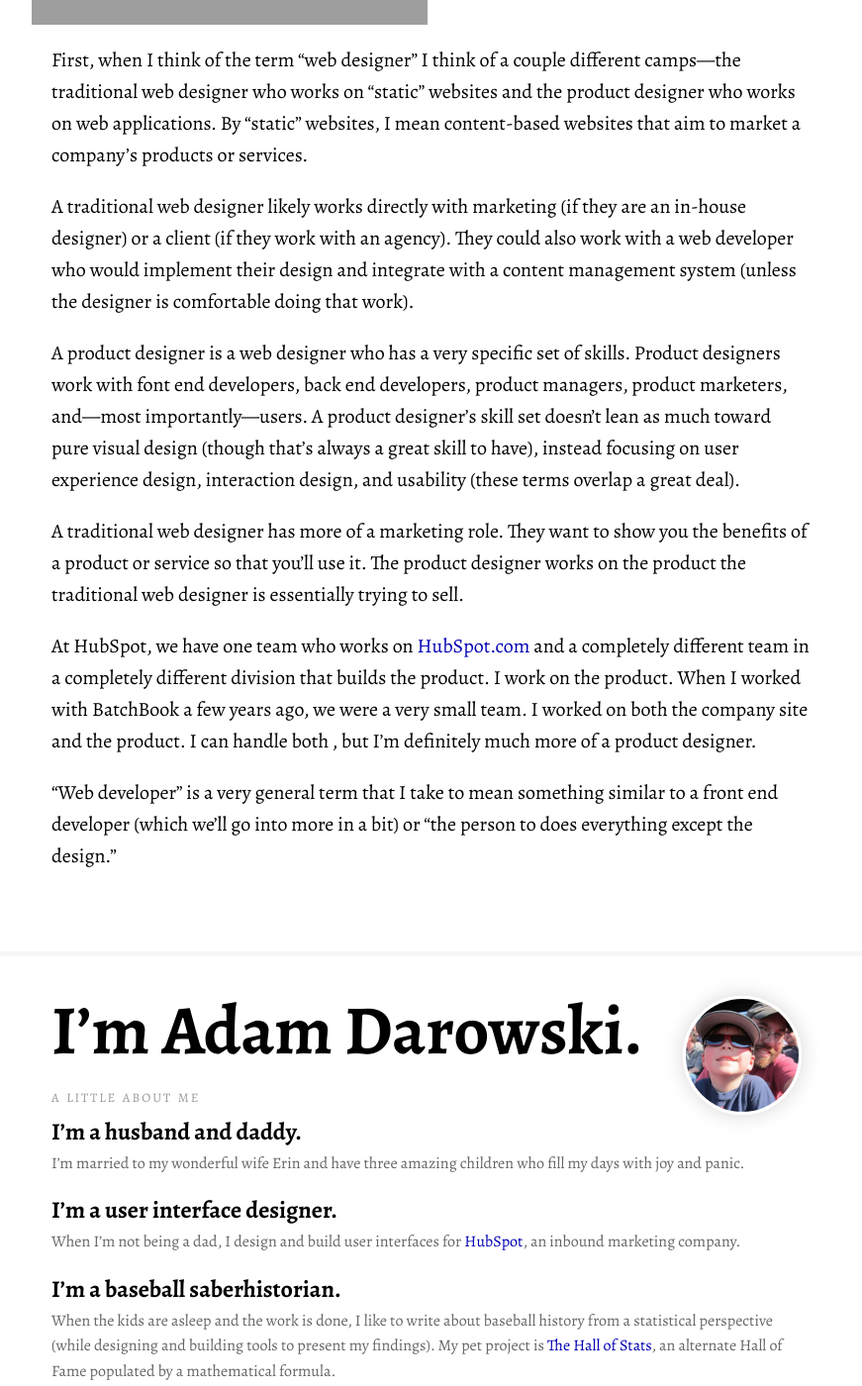
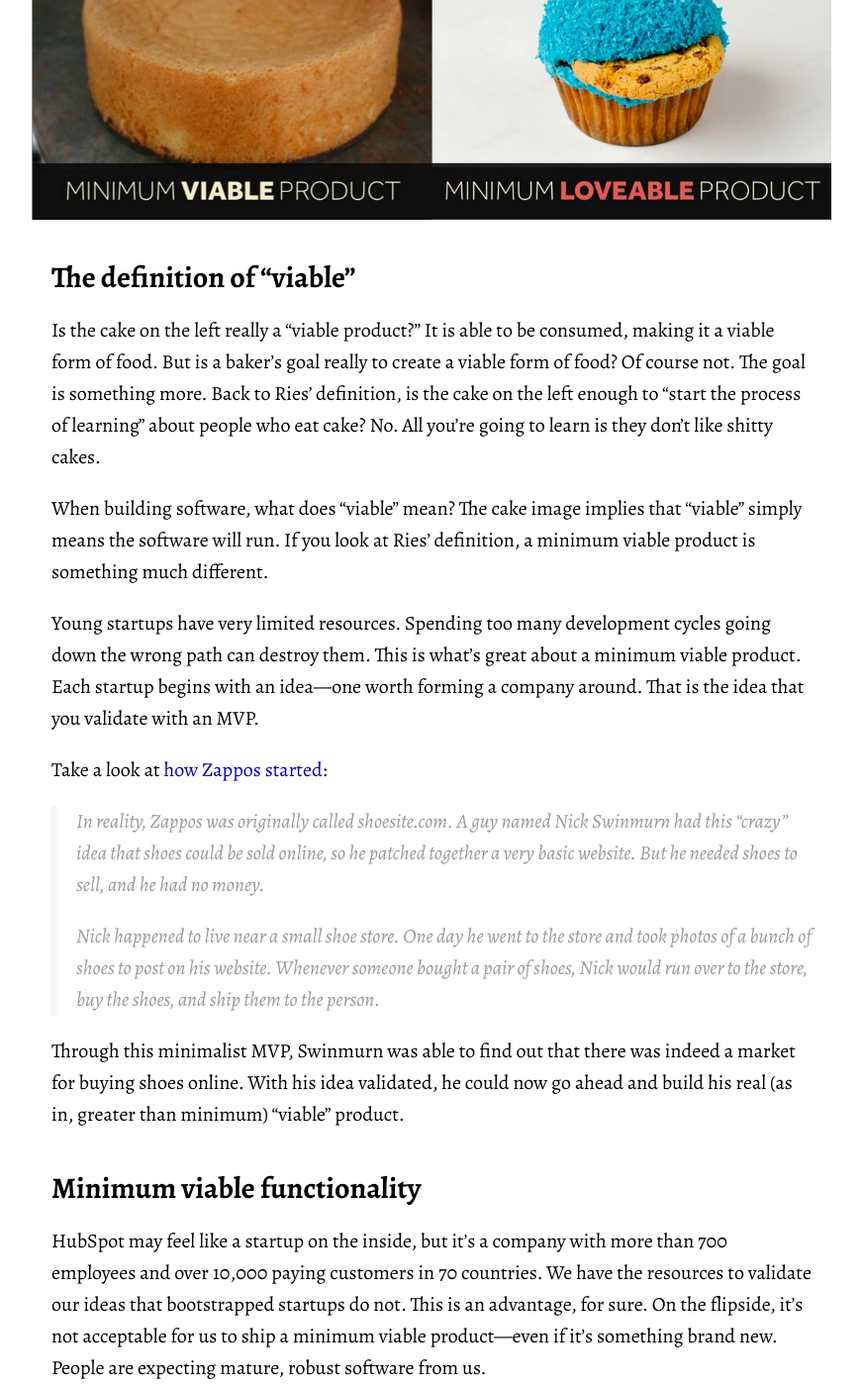
Before and after one commit to adarowski/adarowski.github.io, a Jekyll site: the page built from _posts/2014-09-24-welcome.markdown, in a window 1280 px wide and 1400 px high, scrolled down 544 px. Shown: the whole window at 99% size, without its empty margins (204-1075 px from the left). Built offline with Jekyll 4.4.1, drawn with Linux system fonts in a browser that asks for light colours; some of the changed text lies outside the part shown; grey boxes are pictures that could not be loaded.

Commit message:
Article draft.

```diff
--- a/_includes/about.html
+++ b/_includes/about.html
@@ -5,7 +5,7 @@
   <h3>I’m a husband and daddy.</h3>
   <p>I’m married to my wonderful wife Erin and have three amazing children who fill my days with joy and panic.</p>
   <h3>I’m a user interface designer.</h3>
-  <p>When I’m not being a dad, I design and build user interfaces for <a href="http://www.hubspot.com">HubSpot</a>, an inbound marketing company.<p>
+  <p>When I’m not being a dad, I design and build user interfaces for <a href="http://www.hubspot.com">HubSpot</a>. I work on <a href="http://www.hubspot.com/products/social-inbox">Social Inbox</a>, our social media monitoring and publishing app.<p>
   <h3>I’m a baseball saberhistorian.</h3>
   <p>When the kids are asleep and the work is done, I like to write about baseball history from a statistical perspective (while designing and building tools to present my findings). My pet project is <a href="http://hallofstats.com">The Hall of Stats</a>, an alternate Hall of Fame populated by a mathematical formula.</p>
   <p class="social">You can find me on <a class="twitter" href="http://twitter.com/adarowski">Twitter</a>, <a class="dribbble" href="http://dribbble.com/adarowski">Dribbble</a>, <a class="linkedin" href="http://www.linkedin.com/in/adamdarowski">LinkedIn</a>, <a class="lastfm" href="http://last.fm/user/adarowski">Last.fm</a>, <a class="spotify" href="http://open.spotify.com/user/123427584">Spotify</a>, and <a class="github" href="http://github.com/adarowski">GitHub</a>.</p>
--- a/_posts/2014-09-24-welcome.markdown
+++ b/_posts/2014-09-24-welcome.markdown
@@ -1,22 +1,52 @@
 ---
 layout:    article
-title:     "How would you define the role of a web designer vs a web developer?"
-date:      2014-09-24 13:36:29
-permalink: /welcome
+title:     “Viable” products
+date:      2014-09-29 08:00:00
+permalink: /viable-products
 ---
 
+In *The Lean Startup,* Eric Ries defines a "minimum viable product”:
+
+> A minimum viable product (MVP) helps entrepreneurs start the process of learning as quickly as possible. It is not necessarily the smallest product imaginable, though; it is simply the fastest way way to get through the Build-Feature-Learn feedback loop with the minimum amount of effort.
+
+The minimum viable product has gotten a bad reputation lately. I think it all started with this image from [a presentation by Spook Studio](http://www.slideshare.net/spookstudio/the-minimum-loveable-product-31984451):
+
 <div class="banner-image">
-  <img src="http://www.hallofstats.com/assets/photos/burlingame-bat.jpg" />
+  <img src="/assets/mvp-vs-mlp.jpg" />
 </div>
 
-First, when I think of the term "web designer" I think of a couple different camps—the traditional web designer who works on "static" websites and the product designer who works on web applications. By "static" websites, I mean content-based websites that aim to market a company's products or services.
+## The definition of “viable”
 
-A traditional web designer likely works directly with marketing (if they are an in-house designer) or a client (if they work with an agency). They could also work with a web developer who would implement their design and integrate with a content management system (unless the designer is comfortable doing that work).
+Is the cake on the left really a “viable product?” It is able to be consumed, making it a viable form of food. But is a baker’s goal really to create a viable form of food? Of course not. The goal is something more. Back to Ries’ definition, is the cake on the left enough to “start the process of learning” about people who eat cake? No. All you’re going to learn is they don’t like shitty cakes.
 
-A product designer is a web designer who has a very specific set of skills. Product designers work with font end developers, back end developers, product managers, product marketers, and—most importantly—users. A product designer's skill set doesn't lean as much toward pure visual design (though that's always a great skill to have), instead focusing on user experience design, interaction design, and usability (these terms overlap a great deal).
+When building software, what does “viable” mean? The cake image implies that “viable” simply means the software will run. If you look at Ries’ definition, a minimum viable product is something much different.
 
-A traditional web designer has more of a marketing role. They want to show you the benefits of a product or service so that you'll use it. The product designer works on the product the traditional web designer is essentially trying to sell.
+Young startups have very limited resources. Spending too many development cycles going down the wrong path can destroy them. This is what’s great about a minimum viable product. Each startup begins with an idea—one worth forming a company around. That is the idea that you validate with an MVP.
 
-At HubSpot, we have one team who works on [HubSpot.com](http://hubspot.com) and a completely different team in a completely different division that builds the product. I work on the product. When I worked with BatchBook a few years ago, we were a very small team. I worked on both the company site and the product. I can handle both , but I'm definitely much more of a product designer.
+Take a look at [how Zappos started](http://stonemaiergames.com/kickstarter-lesson-105-minimal-viable-product/):
 
-"Web developer" is a very general term that I take to mean something similar to a front end developer (which we'll go into more in a bit) or "the person to does everything except the design."
+<blockquote>
+  <p>In reality, Zappos was originally called shoesite.com. A guy named Nick Swinmurn had this “crazy” idea that shoes could be sold online, so he patched together a very basic website. But he needed shoes to sell, and he had no money.</p>
+  <p>Nick happened to live near a small shoe store. One day he went to the store and took photos of a bunch of shoes to post on his website. Whenever someone bought a pair of shoes, Nick would run over to the store, buy the shoes, and ship them to the person.</p>
+</blockquote>
+
+Through this minimalist MVP, Swinmurn was able to find out that there was indeed a market for buying shoes online. With his idea validated, he could now go ahead and build his real (as in, greater than minimum) “viable” product.
+
+## Minimum viable functionality
+
+HubSpot may feel like a startup on the inside, but it’s a company with more than 700 employees and over 10,000 paying customers in 70 countries. We have the resources to validate our ideas that bootstrapped startups do not. This is an advantage, for sure. On the flipside, it’s not acceptable for us to ship a minimum viable product—even if it’s something brand new. People are expecting mature, robust software from us.
+
+I’ve been trying to look at “minimum viable” in two ways. One is minimum viable **product** but the other is minimum viable **functionality.** What I’ve been calling minimum viable *functionality* is essentially what Ries called minimum viable *product*—it’s the early prototype that’s just good enough to generate insight.
+
+I break it down like this:
+
+| Minimum viable functionality | Minimum viable product |
+|-|-|
+| Tasks can be completed | Task flows are optimized |
+| Focus is on features | Focus is on experience |
+| What’s there works | What’s there is awesome |
+| Ready to ship and test | Ready to ungate to all |
+
+The key for us is that last row. At HubSpot, [we use feature gating](http://blogs.hbr.org/2014/07/speed-up-your-product-development-without-losing-control/?utm_content=6701988&utm_medium=social&utm_source=twitter) to test our work during the development process. It’s been life-changing for me as a designer and developer. We are able to build features on the site, but only activate them for certain users. First, we’ll “ungate” members of our small product team team, then we’ll ungate other HubSpot employees, and then finally—**when we reach minimum viable functionality**—a subset of beta users.
+
+Because these are beta users, they are more tolerant of ideas that are not fully fleshed out. In fact, they enjoy helping us work through product decisions at this stage. Through multiple rounds of iteration with our beta users, we finally reach *our* minimum viable **product**—one that fulfills our goals of delighting our users.
```
Also changed, not shown: assets/mvp-vs-mlp.jpg (added).
